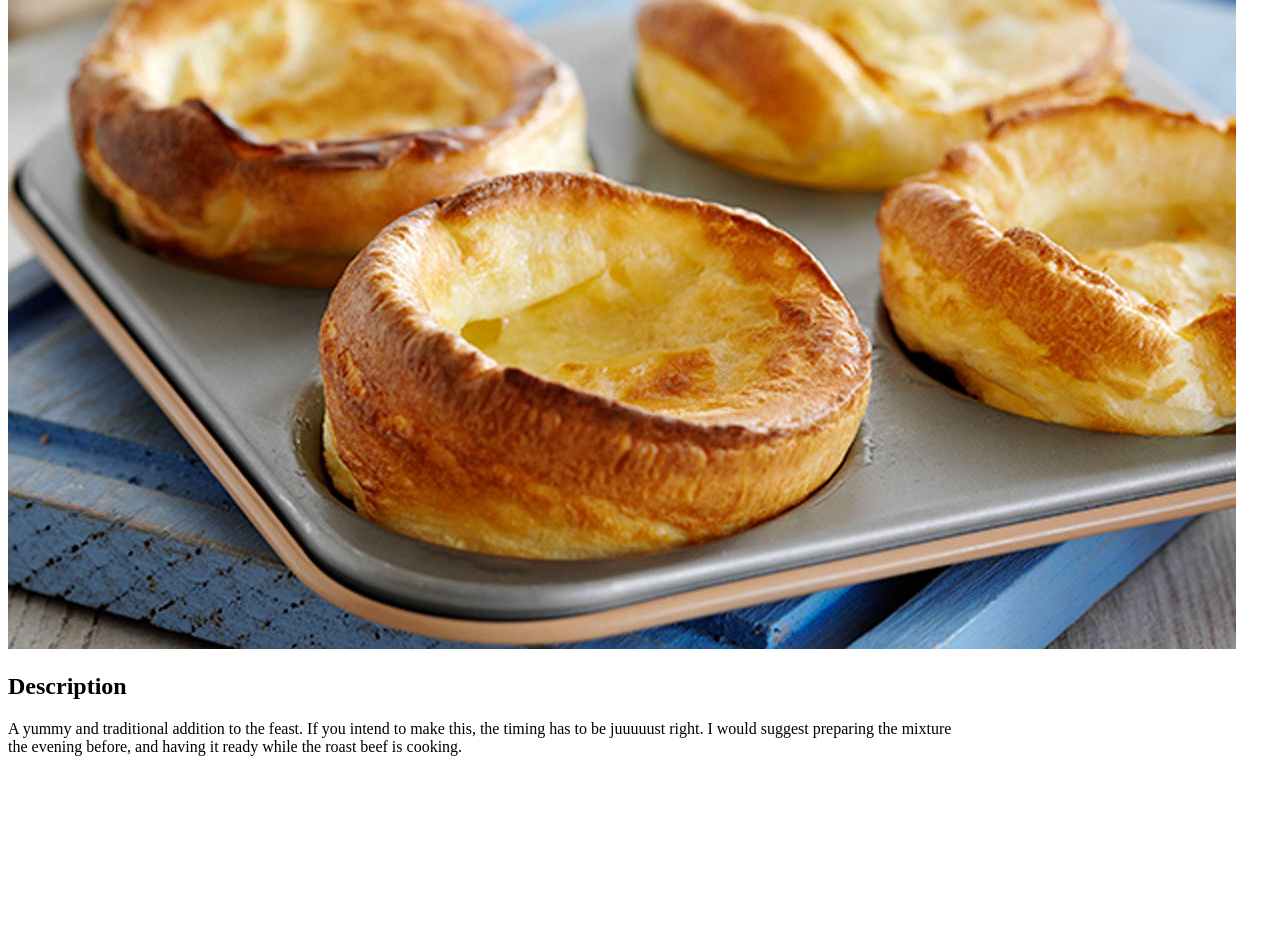
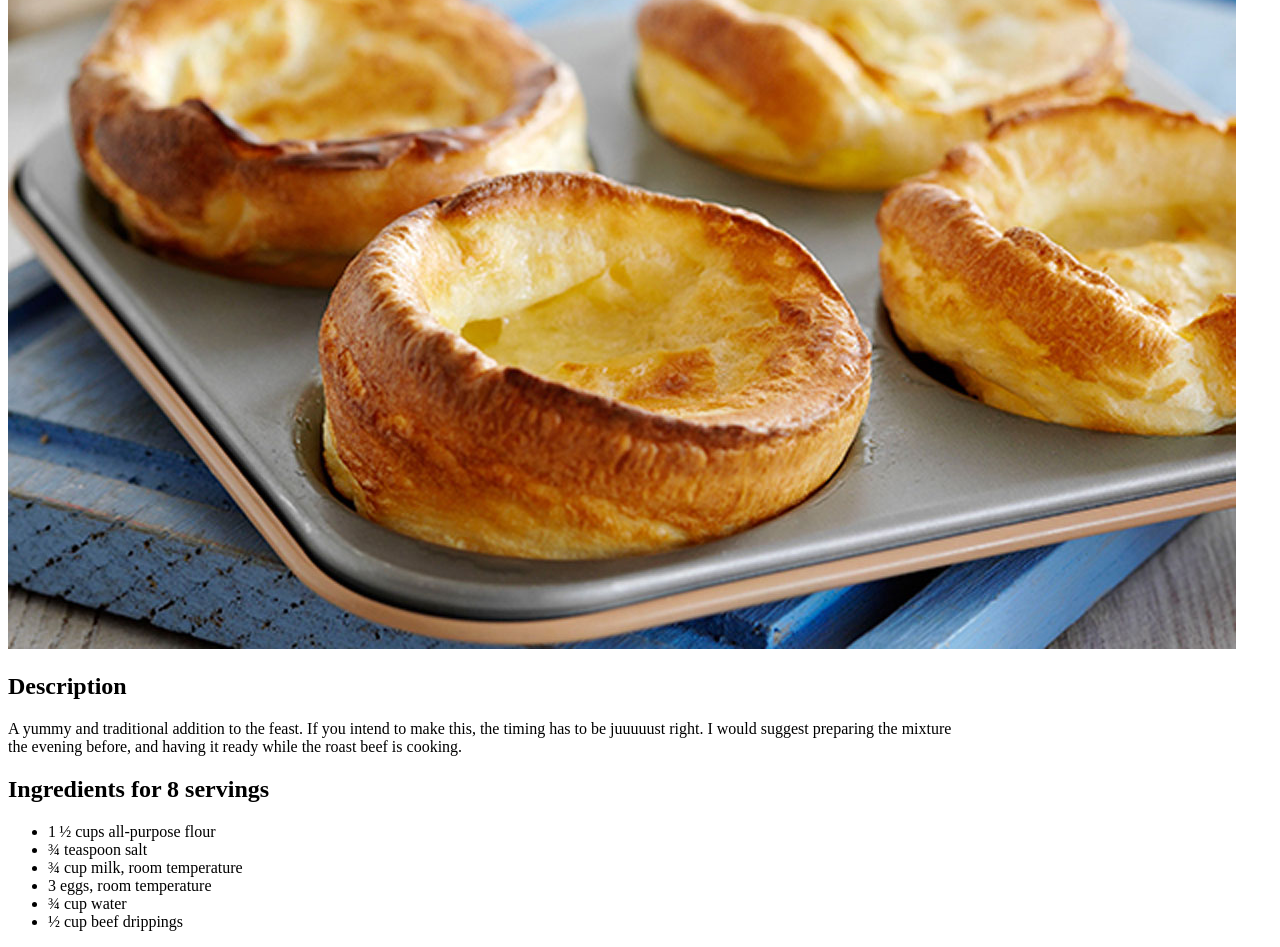
Before and after one commit to limzk126/recipes, a plain HTML site: page odin-recipes/yorkshire-pudding.html in a window 1280 px wide. Shown: the part 239-1186 px from the top of the page. Before the commit the page ends 1011 px from the top, so only its background shows below. Drawn offline with Linux system fonts and the light colour scheme.

Commit message:
Add Yorkshire pudding ingredient list

```diff
--- a/odin-recipes/yorkshire-pudding.html
+++ b/odin-recipes/yorkshire-pudding.html
@@ -16,5 +16,15 @@
        timing has to be juuuuust right. I would suggest preparing the mixture<br> the
        evening before, and having it ready while the roast beef is cooking.
     </p>
+
+    <h2>Ingredients for 8 servings</h2>
+    <ul>
+        <li>1 ½ cups all-purpose flour </li>
+        <li>¾ teaspoon salt </li>
+        <li>¾ cup milk, room temperature </li>
+        <li>3 eggs, room temperature </li>
+        <li>¾ cup water </li>
+        <li>½ cup beef drippings </li>
+    </ul>
 </body>
 </html>
```
